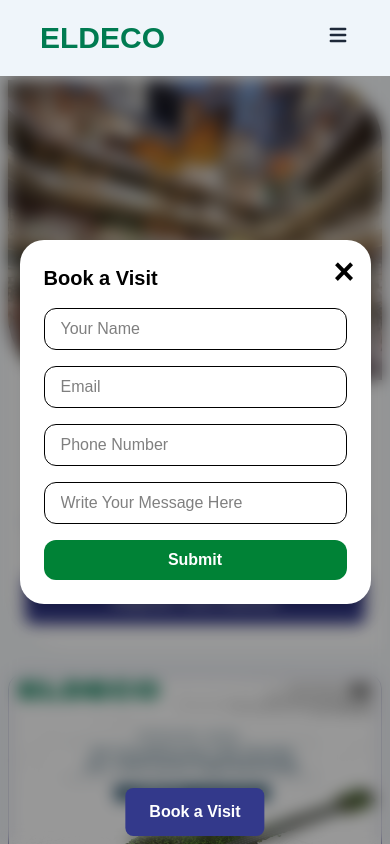
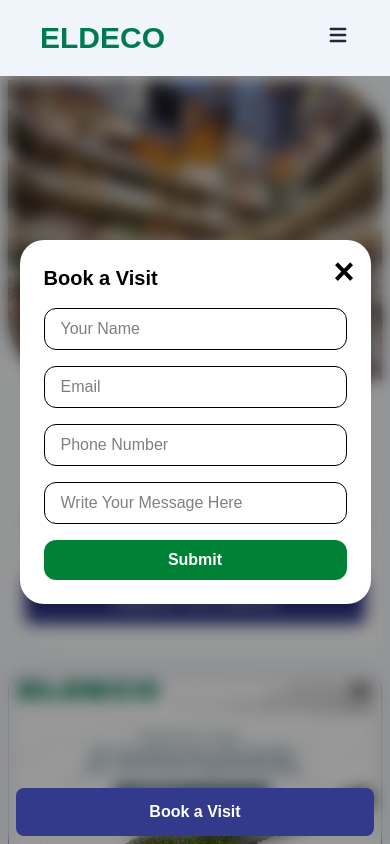
Before and after one commit to dhiraj2105/ritz-media, a React (Vite) app: page / in a window 390 px wide. Shown: the top 844 px of the page. Built offline with nearby package versions, Linux system fonts and the light colour scheme.

Commit message:
btn wide

```diff
--- a/src/components/layout/BookButton.jsx
+++ b/src/components/layout/BookButton.jsx
@@ -1,11 +1,24 @@
-import React from "react";
+// const BookButton = () => {
+//   return (
+//     <div className="fixed bottom-2 left-1/2 transform -translate-x-1/2 z-50 md:hidden ">
+//       <button
+//         onClick={() => window.dispatchEvent(new Event("openPopup"))}
+//         className="bg-[#33398B] text-white px-6 py-3 rounded-lg font-semibold hover:bg-[#4a4fa0] transition cursor-pointer"
+//       >
+//         Book a Visit
+//       </button>
+//     </div>
+//   );
+// };
+
+// export default BookButton;
 
 const BookButton = () => {
   return (
-    <div className="fixed bottom-2 left-1/2 transform -translate-x-1/2 z-50 md:hidden ">
+    <div className="fixed bottom-2 left-1/2 transform -translate-x-1/2 z-50 w-full px-4 md:hidden">
       <button
         onClick={() => window.dispatchEvent(new Event("openPopup"))}
-        className="bg-[#33398B] text-white px-6 py-3 rounded-lg font-semibold hover:bg-[#4a4fa0] transition cursor-pointer"
+        className="w-full max-w-md bg-[#33398B] text-white px-6 py-3 rounded-lg font-semibold hover:bg-[#4a4fa0] transition cursor-pointer"
       >
         Book a Visit
       </button>
```
